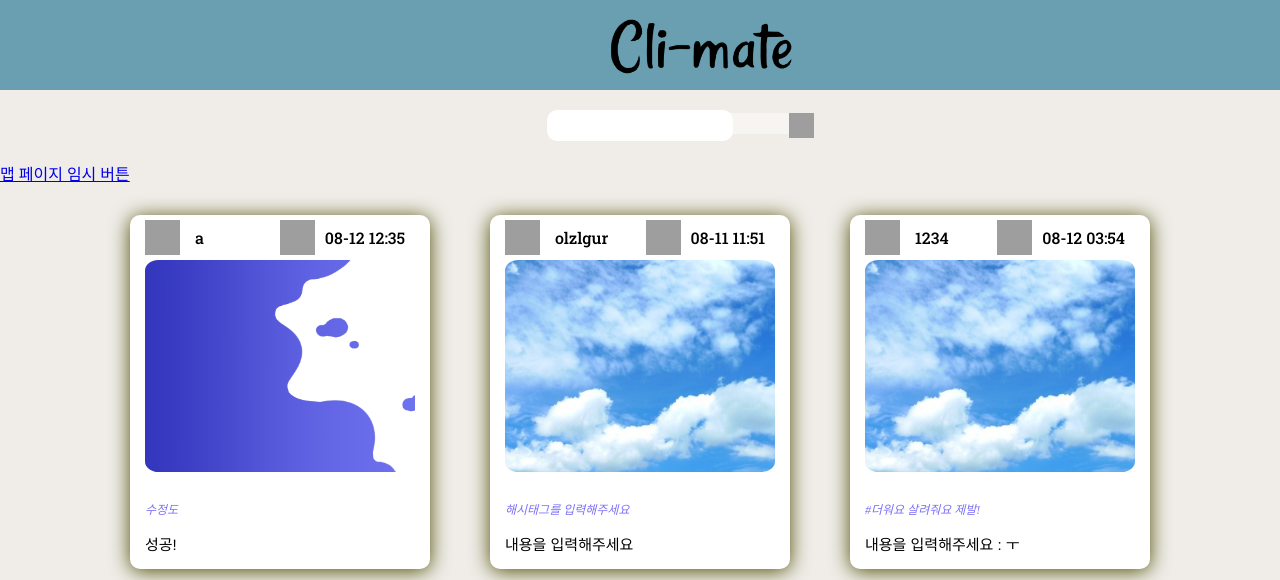
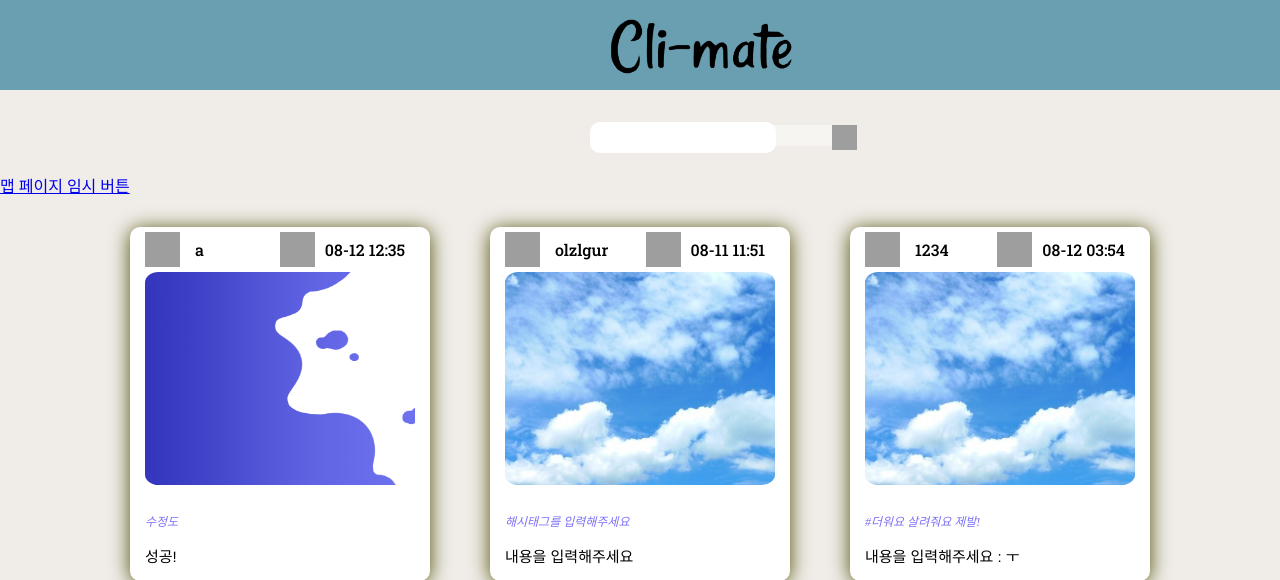
Before and after one commit to sssson/ss, a Django app: template templates/blog/main.html in a window 1280 px wide; the page is wider, and only the part inside the window is pictured. Shown: the top 580 px of that part. Run offline with Django 3.2, Linux system fonts and the light colour scheme; the template is opened without the code that fills it: values that come from a table or form of the project are taken from there, others are empty; data comes from the database, SQL or seed files in the repository; both versions use the stored data as it was after the commit; some libraries are stand-ins or nearby versions; grey boxes are pictures that could not be loaded.

Commit message:
버튼 위치 수정

```diff
--- a/static/css/main.css
+++ b/static/css/main.css
@@ -176,13 +176,15 @@ html{
     background-color: white;
     width: 15%;
     border-radius: 10px;
+    margin-left: 7%;
+    margin-top: 1%;
 }
 
 .search-wrapper .search img{
     display: flex;
     width: 25px;
     height: 25px;
-    margin-right: 10px;
+    margin-right: 15px;
     margin-top:3px;
     margin-bottom: 3px;
 }
--- a/static/css/signup.css
+++ b/static/css/signup.css
@@ -38,9 +38,9 @@
 .btn2{
   width: 130px;
   height: 35px;
-  margin-right:0.8cm;
   border-radius: 10px;
   border-color:aliceblue;
+  margin-left:5%;
   box-shadow: 1px 0px 2px 1px rgb(124, 123, 123);
 }
 
```
Also changed, not shown: db.sqlite3, media/images/하늘_snipuhw.jpg (added).
